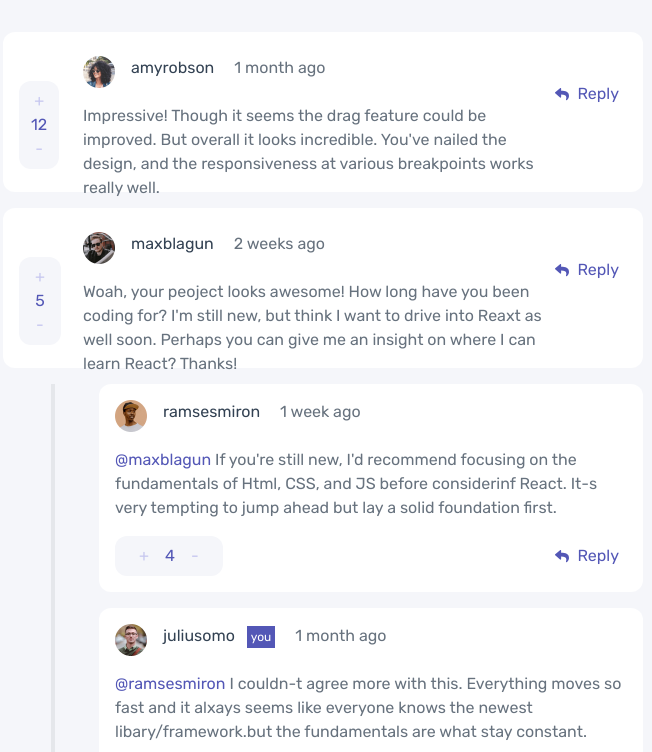
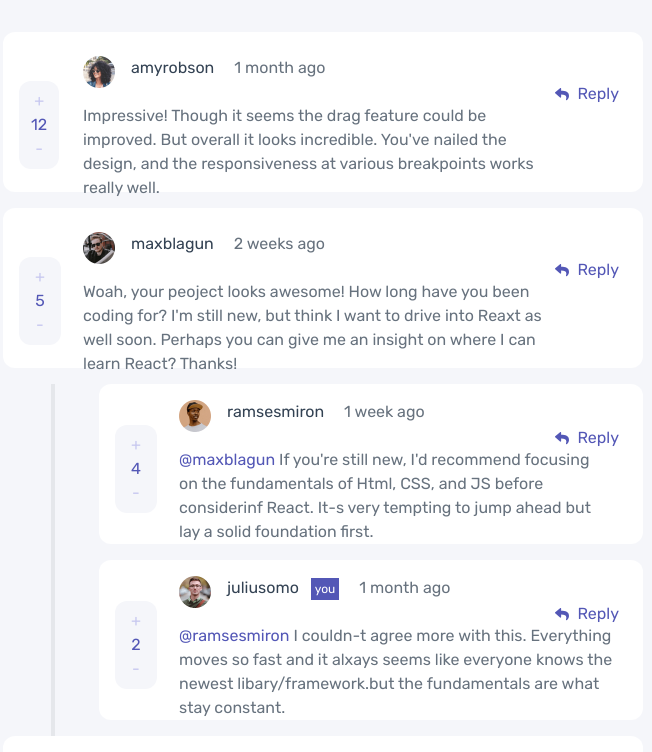
Before and after one commit to Georginio-prod/interactive-comments-section, a Vue app: page / in a window 1280 px wide. Shown: the top 752 px of the page, without its empty margins (317-969 px from the left). Built offline with nearby package versions, Linux system fonts and the light colour scheme.

Commit message:
responsive V3

```diff
--- a/src/components/content.vue
+++ b/src/components/content.vue
@@ -135,34 +135,36 @@
                 <div class="border-2 w-1 h-[530px]  mt-4 absolute lg:ml-12 z-10"></div>
             </div>
 
-            <div class="bg-white px-4 py-4 mt-4 ml-4 rounded-xl lg:ml-24">
-                <div class="flex ">
+            <div class="bg-white px-4 py-4 mt-4 ml-4 rounded-xl lg:ml-24 lg:h-40">
+                <div class="flex pl-16 ">
                     <img src="/public/avatars/image-ramsesmiron.png" alt="avatar" class="w-8 h-8">
                     <p class="pl-4 text-textcol ">
                         ramsesmiron <span class="text-textdes pl-4">1 week ago</span>
                     </p>
                 </div>
                 <div class=" pt-4 text-textdes">
-                    <p>
+                    <p class="pl-16 pr-6">
                         <span class="text-num">@maxblagun</span>
                         {{ msg2 }}
                     </p>
-                    <div class="flex justify-between items-center">
-                        <div class="bg-bgcol flex rounded-xl mt-4">
-                            <p class="px-6 py-2">
-                                <button @click="conteur2++" key="bA" class="pr-4 text-btn">+</button>
-                                <span class="text-num pr-4"> {{ conteur2 }}</span>
-                                <button @click="conteur2--" key="bB" class=" text-btn">-</button>
+                    <div class="flex justify-between items-center ">
+                        <div
+                            class="bg-bgcol flex rounded-xl mt-4 lg:flex lg:flex-col lg:items-center lg:justify-center lg:transform lg:-translate-y-[135px]">
+                            <p class="px-6 py-2 lg:flex lg:flex-col lg:px-4 lg:items-center lg:justify-center">
+                                <button @click="conteur2++" key="bA" class="pr-4 text-btn lg:pr-0">+</button>
+                                <span class="text-num pr-4 lg:pr-0">{{ conteur2 }}</span>
+                                <button @click="conteur2--" key="bB" class="text-btn lg:pr-0">-</button>
                             </p>
                         </div>
+
                         <div class="flex items-center mt-4">
-                            <div v-if="!visible2" class="flex items-center">
+                            <div v-if="!visible2" class="flex items-center lg:transform lg:-translate-y-[166px]">
                                 <img src="/public/icon-reply.svg" alt="" class="mx-auto">
                                 <button @click="visible2 = true" class="text-num p-2">
                                     Reply
                                 </button>
                             </div>
-                            <div v-else class="flex flex-col items-center">
+                            <div v-else class="flex flex-col items-center lg:transform lg:-translate-y-[166px]">
                                 <div class="flex items-center">
                                     <img src="/public/icon-delete.svg" alt="">
                                     <button class="p-2 text-sup">
@@ -182,8 +184,8 @@
                 </div>
             </div>
 
-            <div class="bg-white px-4 py-4 mt-4 ml-4 rounded-xl lg:ml-24">
-                <div class="flex ">
+            <div class="bg-white px-4 py-4 mt-4 ml-4 rounded-xl lg:ml-24 lg:h-40">
+                <div class="flex lg:pl-16 ">
                     <img src="/public/avatars/image-juliusomo.png" alt="avatar" class="w-8 h-8">
                     <p class="pl-4 text-textcol ">
                         juliusomo <span class="text-white bg-num p-1 text-xs ml-2"> you</span> <span
@@ -191,26 +193,27 @@
                     </p>
                 </div>
                 <div class=" pt-4 text-textdes">
-                    <p>
+                    <p class="lg:pl-16">
                         <span class="text-num ">@ramsesmiron</span>
                         {{ msg3 }}
                     </p>
                     <div class="flex justify-between items-center">
-                        <div class="bg-bgcol flex rounded-xl mt-4">
-                            <p class="px-6 py-2">
-                                <button @click="conteur3++" key="bA" class="pr-4 text-btn">+</button>
-                                <span class="text-num pr-4"> {{ conteur3 }}</span>
-                                <button @click="conteur3--" key="bB" class=" text-btn">-</button>
+                        <div
+                            class="bg-bgcol flex rounded-xl mt-4 lg:flex lg:flex-col lg:items-center lg:justify-center lg:transform lg:-translate-y-[135px]">
+                            <p class="px-6 py-2 lg:flex lg:flex-col lg:px-4 lg:items-center lg:justify-center">
+                                <button @click="conteur3++" key="bA" class="pr-4 text-btn lg:pr-0">+</button>
+                                <span class="text-num pr-4 lg:pr-0">{{ conteur3 }}</span>
+                                <button @click="conteur3--" key="bB" class="text-btn lg:pr-0">-</button>
                             </p>
                         </div>
                         <div class="flex items-center mt-4">
-                            <div v-if="!visible3" class="flex items-center">
+                            <div v-if="!visible3" class="flex items-center lg:transform lg:-translate-y-[166px]">
                                 <img src="/public/icon-reply.svg" alt="" class="mx-auto">
                                 <button @click="visible3 = true" class="text-num p-2">
                                     Reply
                                 </button>
                             </div>
-                            <div v-else class="flex flex-col items-center">
+                            <div v-else class="flex flex-col items-center lg:transform lg:-translate-y-[166px]">
                                 <div class="flex items-center">
                                     <img src="/public/icon-delete.svg" alt="">
                                     <button class="p-2 text-sup">
```
